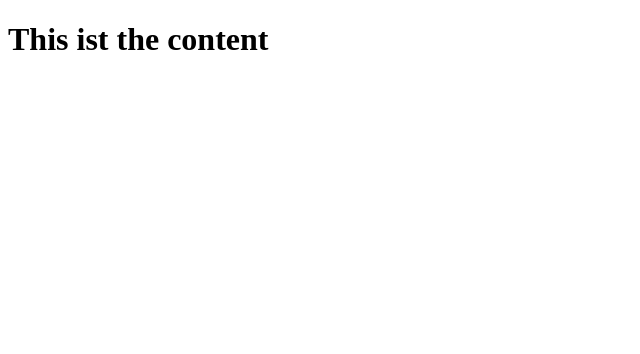
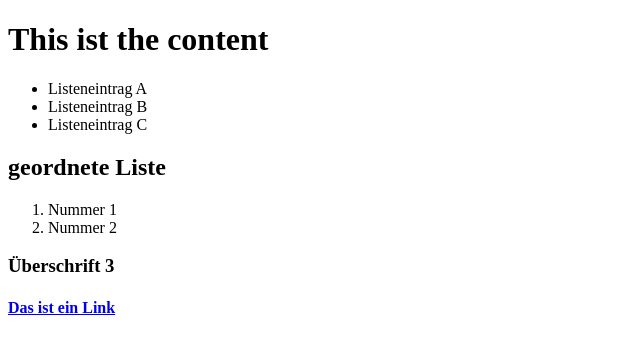
Before and after one commit to schoemi/html_boilerplate, a plain HTML site: page index.html in a window 1280 px wide. Shown: the whole page, without its empty margins (0-640 px from the left). Drawn offline with Linux system fonts and the light colour scheme.

Commit message:
Added sample code

```diff
--- a/index.html
+++ b/index.html
@@ -10,5 +10,21 @@
 
     <body>
         <h1>This ist the content</h1>
+        <ul>
+            <li>Listeneintrag A</li>
+            <li>Listeneintrag B</li>
+            <li>Listeneintrag C</li>
+        </ul>
+
+        <h2>geordnete Liste</h2>
+        <ol>
+            <li>Nummer 1</li>
+            <li>Nummer 2</li>
+        </ol>
+
+        <h3>Überschrift 3</h3>
+            <h4>
+                <a href="https://digital-changes.de" rel="noopener noreferrer">Das ist ein Link</a>
+            </h4>
     </body>
 </html>
```
